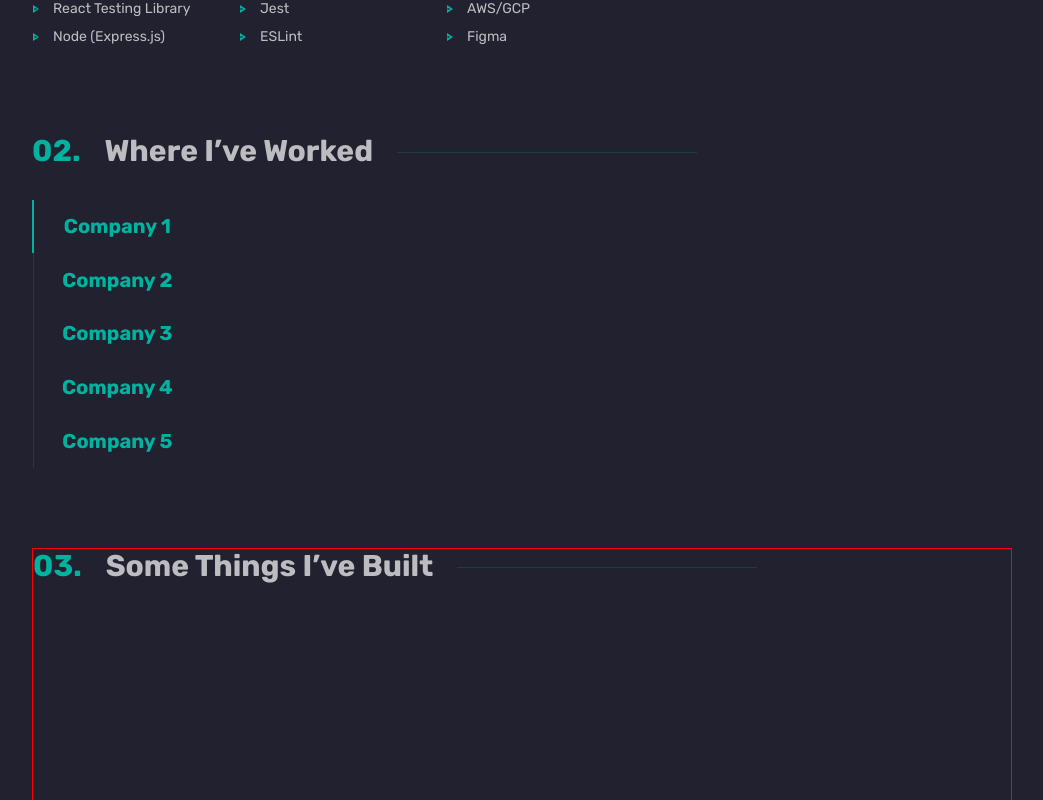
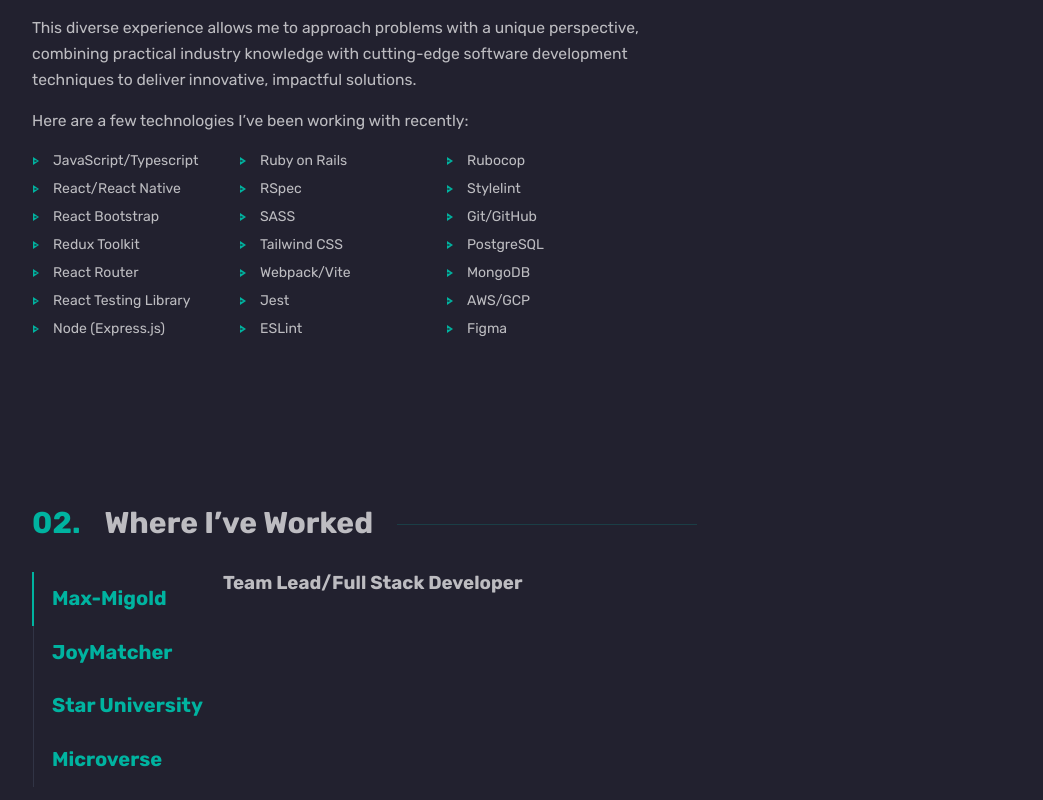
Before and after one commit to fmanimashaun/fmanimashaun.github.io, a React (Vite) app: page / in a window 1280 px wide. Shown: the part 1320-2120 px from the top of the page, without its empty margins (118-1161 px from the left). Built offline with nearby package versions, Linux system fonts and the light colour scheme.

Commit message:
Update the job description

```diff
--- a/src/components/ExperienceContent.jsx
+++ b/src/components/ExperienceContent.jsx
@@ -1,9 +1,19 @@
-import { ExperienceContentHeader } from "./ExperienceContentHeader";
+import { useState } from "react";
+import { authorData } from "@/data/authorData";
+import ExperienceContentHeader from "./ExperienceContentHeader";
 
 const ExperienceContent = () => {
+  const [tabIndex, setTabIndex] = useState(1);
+  const experiences = authorData.experience;
+
+  const currentExperience = experiences.find((exp) => exp.id === tabIndex);
+
   return (
     <div className="experience__wrapper">
-      <ExperienceContentHeader />
+      <ExperienceContentHeader experienceData={experiences} index={tabIndex} setTabIndex={setTabIndex}/>
+      <div className="experience__content">
+        <h3 className="experience__subheading">{currentExperience.position}</h3>
+      </div>
     </div>
   );
 };
--- a/src/components/ExperienceContentHeader.jsx
+++ b/src/components/ExperienceContentHeader.jsx
@@ -1,21 +1,25 @@
-import { authorData } from "@/data/authorData";
-import { useState } from "react";
+import PropTypes from "prop-types";
+
 import useContainerHeight from "@/hooks/useContainerHeight";
 import Marker from "./Marker";
 
-export const ExperienceContentHeader = () => {
-  const [tabIndex, setTabIndex] = useState(1);
-	const [containerRef, height] = useContainerHeight();
-  const experiences = authorData.experience;
+const ExperienceContentHeader = ({ experienceData, index, setTabIndex }) => {
+  const [containerRef, height] = useContainerHeight();
 
   return (
     <div ref={containerRef} className="experience__tabs">
-			<Marker className="experience__marker" height={height / experiences.length} offset={(tabIndex - 1) * (height / experiences.length)} />
+      <Marker
+        className="experience__marker"
+        height={height / experienceData.length}
+        offset={(index - 1) * (height / experienceData.length)}
+      />
 
-      {experiences.map((data) => (
+      {experienceData.map((data) => (
         <button
           key={data.id}
-          className={`experience__tab-item ${tabIndex === data.id ? "active" : ""}`}
+          className={`experience__tab-item ${
+            index === data.id ? "active" : ""
+          }`}
           onClick={() => setTabIndex(data.id)}
         >
           {data.company}
@@ -24,3 +28,20 @@ export const ExperienceContentHeader = () => {
     </div>
   );
 };
+
+ExperienceContentHeader.propTypes = {
+  index: PropTypes.number.isRequired,
+  setTabIndex: PropTypes.func.isRequired,
+  experienceData: PropTypes.arrayOf(
+    PropTypes.shape({
+      id: PropTypes.number.isRequired,
+      company: PropTypes.string.isRequired,
+      position: PropTypes.string.isRequired,
+      startDate: PropTypes.string.isRequired,
+      endDate: PropTypes.string.isRequired,
+      description: PropTypes.arrayOf(PropTypes.string).isRequired,
+    })
+  ).isRequired,
+};
+
+export default ExperienceContentHeader;
--- a/src/data/authorData.js
+++ b/src/data/authorData.js
@@ -2,44 +2,59 @@ export const authorData = {
   experience: [
     {
       id: 1,
-      company: "Company 1",
-      position: "Position 1",
-      startDate: "2021",
+      company: "Max-Migold",
+      position: "Team Lead/Full Stack Developer",
+      startDate: "2022",
       endDate: "Present",
-      description: "Description 1",
+      description: [
+        "Lead a team of 3 software engineers and 3 product designers in developing internal software solutions and client projects.",
+        "Spearhead both frontend and backend development, ensuring high-quality, responsive, and user-friendly interfaces.",
+        "Manage the entire software development lifecycle, from conception to deployment.",
+        "Oversee the development and enhancement of the company's Learning Management System (LMS).",
+      ],
     },
     {
       id: 2,
-      company: "Company 2",
-      position: "Position 2",
-      startDate: "2020",
-      endDate: "2021",
-      description: "Description 2",
+      company: "JoyMatcher",
+      position: "Full Stack Developer(Freelance)",
+      startDate: "2024",
+      endDate: "Present",
+      description: [
+        "Lead the development of a professional matchmaking platform, utilizing Rails for backend and React for frontend.",
+        "Implement and manage CI/CD pipelines using GitHub Actions, ensuring smooth deployment and integration processes.",
+        "Collaborate with UX/UI designers to create an intuitive and responsive user interface.",
+        "Implement robust security measures to protect user data and ensure platform integrity.",
+      ],
     },
     {
       id: 3,
-      company: "Company 3",
-      position: "Position 3",
-      startDate: "2019",
-      endDate: "2020",
-      description: "Description 3",
+      company: "Star University",
+      position: "Full Stack Developer (Part-time)",
+      startDate: "2024",
+      endDate: "Present",
+      description: [
+        "Spearhead the redesign and development of the university's main website, enhancing user experience and functionality.",
+        "Deploy and customize a Learning Management System (LMS) on AWS, improving online education capabilities.",
+        "Design and develop an Academy Information System (AIS) to streamline administrative processes.",
+        "Integrate LMS and AIS with the new website, creating a cohesive digital ecosystem for the university.",
+        "Manage the deployment of all systems (website, AIS, and LMS) on AWS cloud infrastructure.",
+        "Provide ongoing maintenance and updates to ensure optimal performance and security of all systems.",
+      ],
     },
 
     {
       id: 4,
-      company: "Company 4",
-      position: "Position 4",
-      startDate: "2018",
-      endDate: "2019",
-      description: "Description 4",
-    },
-    {
-      id: 5,
-      company: "Company 5",
-      position: "Position 5",
-      startDate: "2017",
-      endDate: "2018",
-      description: "Description 5",
+      company: "Microverse",
+      position: "Full Stack Developer (Trainee)",
+      startDate: "2022",
+      endDate: "2024",
+      description: [
+        "Completed an intensive, full-time full-stack engineering program, dedicating over 1,500 hours to mastering both front-end and back-end technologies",
+        "Developed and deployed 20+ web applications using React, Ruby on Rails, JavaScript, HTML/CSS, and SQL",
+        "Collaborated with international peers in pair programming sessions, simulating real-world remote work environments",
+        "Managed complex projects using agile methodologies, including daily stand-ups, sprint planning, and code reviews",
+        "Mentored junior trainees, improving leadership and communication skills",
+      ],
     },
   ],
 };
--- a/src/scss/abstracts/_mixins.scss
+++ b/src/scss/abstracts/_mixins.scss
@@ -39,7 +39,6 @@
   $bg-color: transparent,
   $bg-hover: $secondary-bg-color,
   $padding-block: 15px,
-  $padding-inline: 30px,
   $size: 1.25rem
 ) {
   display: inline-block;
@@ -47,8 +46,9 @@
   color: $color;
   border: none;
   background-color: $bg-color;
-  padding: $padding-block $padding-inline;
+  padding-block: $padding-block;
   text-decoration: none;
+  text-align: left;
   font-size: $size;
   line-height: 1.185;
   font-weight: 700;
--- a/src/scss/components/_about.scss
+++ b/src/scss/components/_about.scss
@@ -5,6 +5,8 @@
   width: 100%;
   max-inline-size: 1000px;
   margin-inline: auto;
+  padding-block-end: 5rem;
+  min-height: 100vh;
   &__heading {
     position: relative;
     display: flex;
--- a/src/scss/components/_experience.scss
+++ b/src/scss/components/_experience.scss
@@ -2,7 +2,10 @@
 @use "../abstracts/mixins" as *;
 
 .experience {
-  min-height: 50vh;
+  width: 100%;
+  max-inline-size: 1000px;
+  margin-inline: auto;
+  padding-block-end: 5rem;
 
   &__heading {
     position: relative;
--- a/src/scss/components/_header.scss
+++ b/src/scss/components/_header.scss
@@ -137,7 +137,8 @@ $line-height: 1.185;
             background-color: $off-white;
             bottom: -5px;
             left: 0;
-            transition: width 0.3s ease-in-out, left 0.3s ease-in-out, right 0.3s ease-in-out;
+            transition: width 0.3s ease-in-out, left 0.3s ease-in-out,
+              right 0.3s ease-in-out;
           }
 
           &.hover::before {
--- a/src/scss/components/_intro.scss
+++ b/src/scss/components/_intro.scss
@@ -5,12 +5,14 @@
 .intro {
   display: flex;
   flex-direction: column;
+  justify-content: center;
   gap: 1.5rem;
   color: $white;
   text-align: left;
   font-weight: 400;
   line-height: 1.3;
   padding-block: 1.5rem 5rem;
+  min-height: 100vh;
 
   &__greeting {
     color: $accent-color;
```
